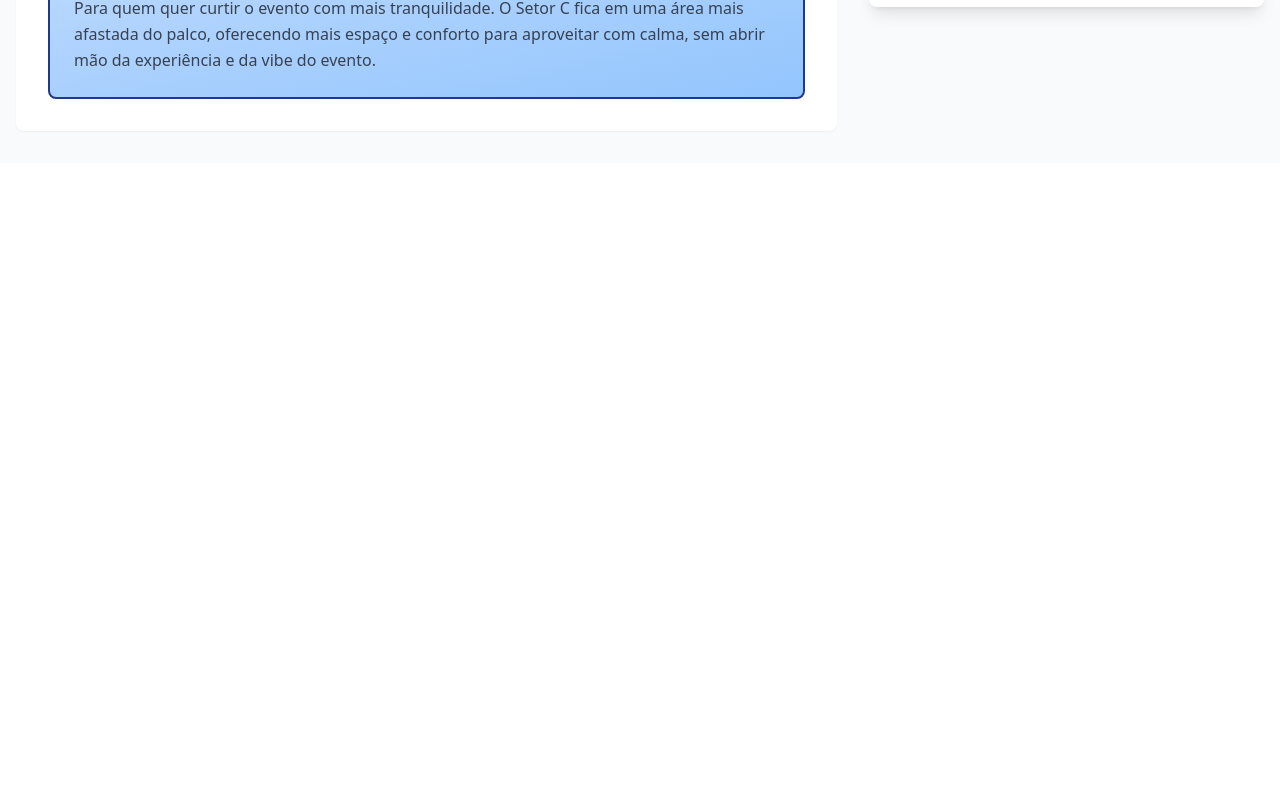
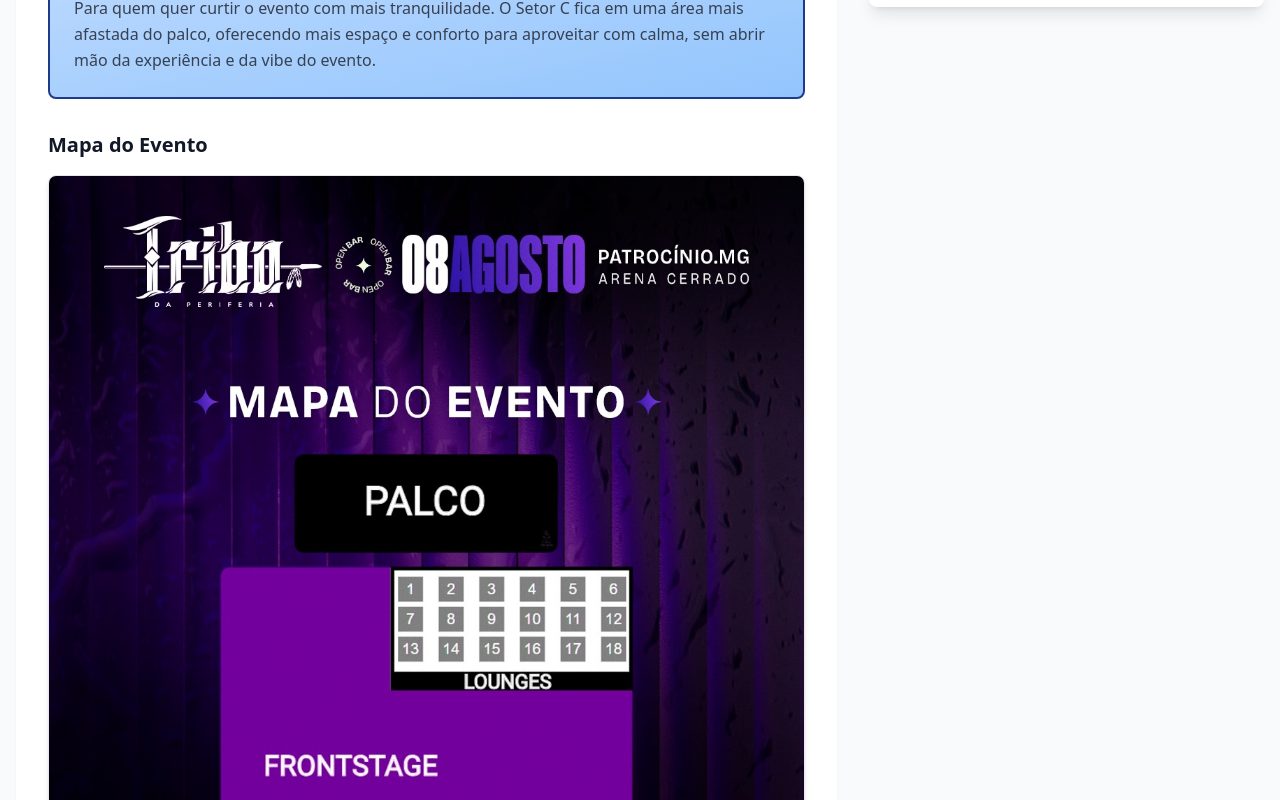
Before and after one commit to rossiusdt/tourmundialodespertar, a React (Vite) app: page / in a window 1280 px wide. Shown: the part 1400-2200 px from the top of the page. Before the commit the page ends 1563 px from the top, so only its background shows below. Built offline with nearby package versions, Linux system fonts and the light colour scheme.

Commit message:
Add event map below sectors

```diff
--- a/src/components/SectorInfo.tsx
+++ b/src/components/SectorInfo.tsx
@@ -28,6 +28,17 @@ export default function SectorInfo() {
           </p>
         </div>
       </div>
+
+      <div className="mt-8">
+        <h3 className="text-xl font-bold text-gray-900 mb-4">Mapa do Evento</h3>
+        <div className="rounded-lg overflow-hidden shadow-md border border-gray-200">
+          <img
+            src="/mapatribo.jpg"
+            alt="Mapa do Evento"
+            className="w-full h-auto object-cover"
+          />
+        </div>
+      </div>
     </div>
   );
 }
```
